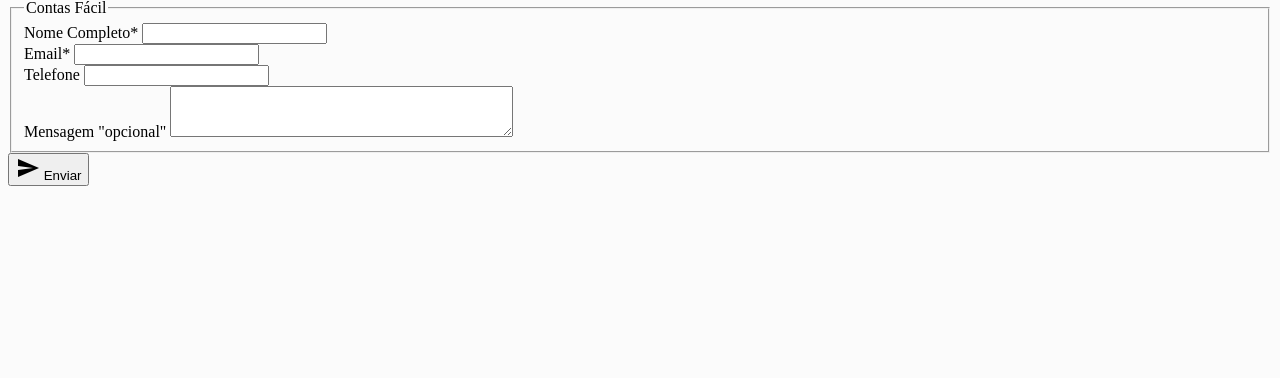
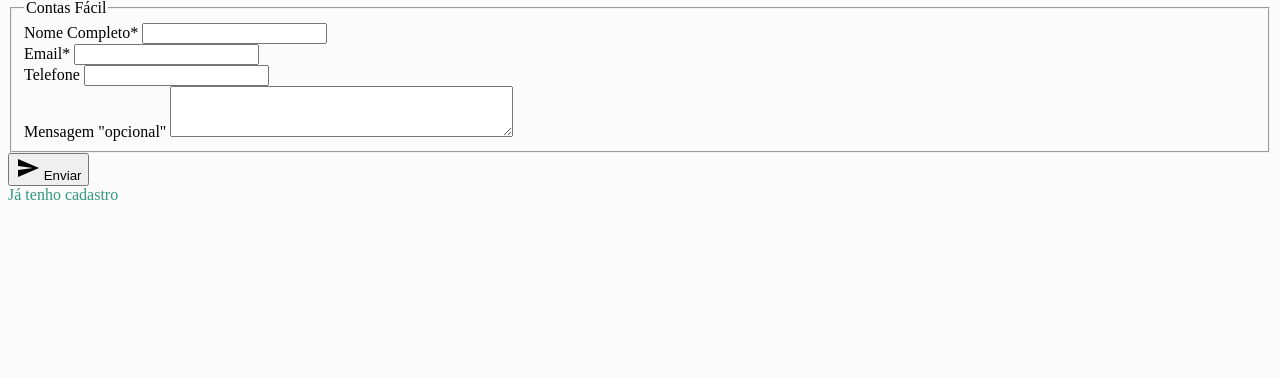
Before and after one commit to WellingtonNico/bill_manager, a Django app: page /contact_solicitation/ in a window 1280 px wide. Shown: the part 213-591 px from the top of the page. Run offline with Django 4.2, Linux system fonts and the light colour scheme; parts of the project's set-up code (start-up, migrations or seed data) failed here and were passed over; some libraries are stand-ins or nearby versions.

Commit message:
ajustes no formulário de contato

```diff
--- a/templates/support/contact_form.html
+++ b/templates/support/contact_form.html
@@ -18,6 +18,9 @@
                         {% crispy form %}
                     </form>
                 </div>
+                <div class="text-end mt-2">
+                    <a class="fw-bold" style="text-decoration: none;color:#31977f;" href="{% url 'login' %}">Já tenho cadastro</a>
+                </div>
             </div>
         </div>
     </div>
```
